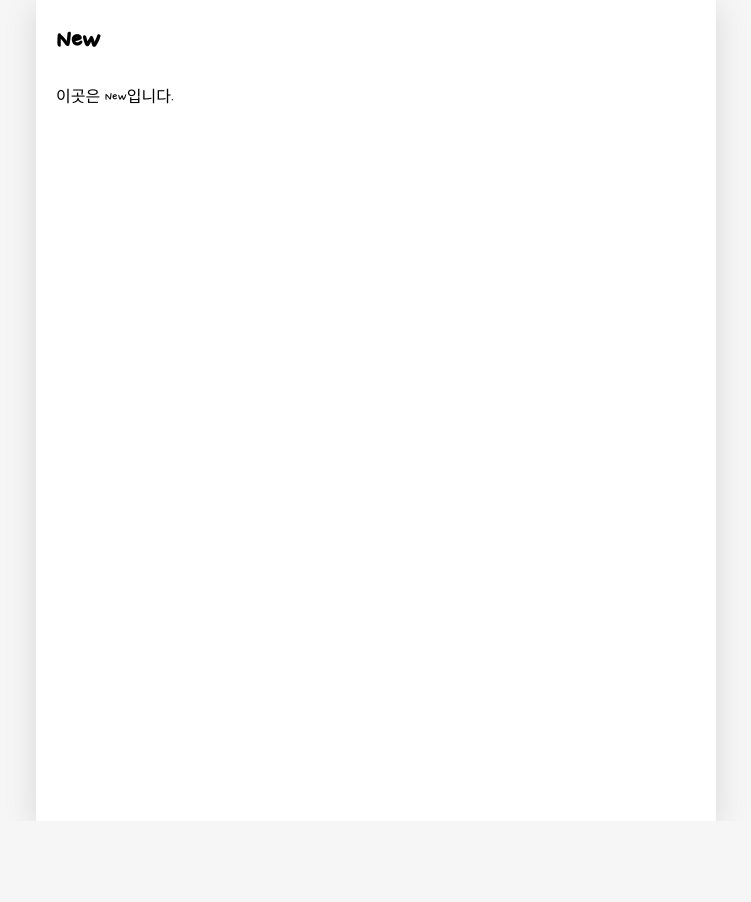
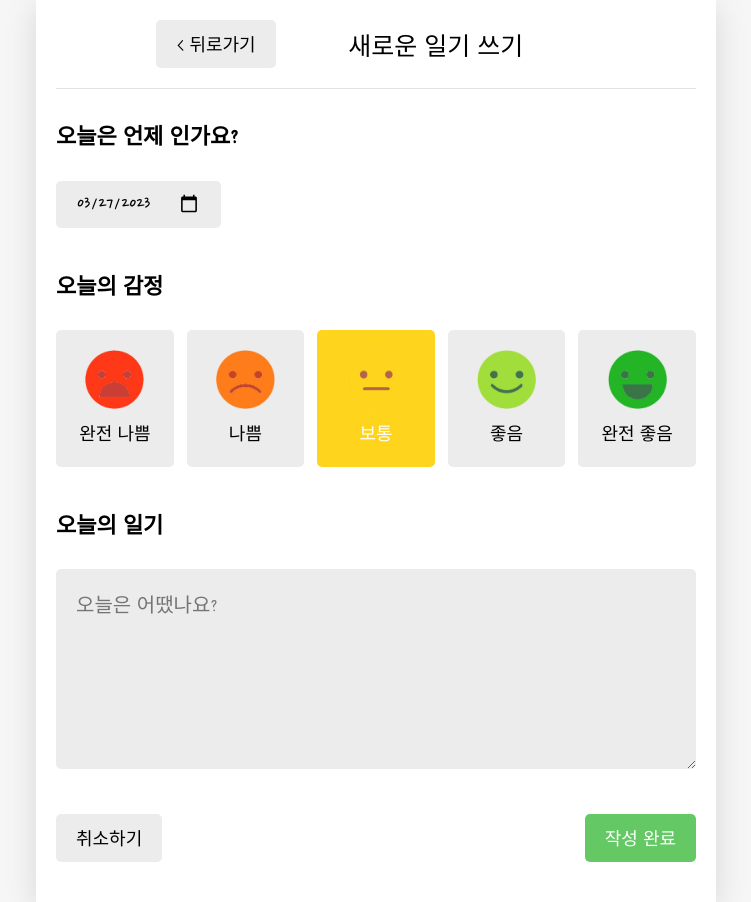
Before and after one commit to WePung/self, a React (Create React App) app: page /new in a window 1280 px wide. Shown: the whole page, without its empty margins (264-1015 px from the left). Before the commit the page ends 821 px from the top, so only its background shows below. Built offline with nearby package versions, Linux system fonts and the light colour scheme; a web font is replaced by a local one.

Commit message:
EmotionDiary onCreate()

```diff
--- a/src/App.css
+++ b/src/App.css
@@ -176,3 +176,106 @@ header .head_text{
 .DiaryItem .btn_wrapper{
     min-width: 70px;
 }
+
+/* DiaryEditor */
+
+.DiaryEditor section{
+    margin-bottom: 40px;
+}
+
+.DiaryEditor h4{
+    font-size: 22px;
+    font-weight: bold;
+}
+
+.DiaryEditor .input_date{
+    border: none;
+    border-radius: 5px;
+    background-color: #ececec;
+
+    padding: 10px 20px 10px 20px;
+
+    cursor: pointer;
+    font-family: "Nanum Pen Script";
+    font-size: 20px;
+}
+
+.DiaryEditor .emotion_list_wrapper{
+    display: grid;
+    grid-template-columns: repeat(5, auto);
+    gap: 2%;
+}
+
+.DiaryEditor textarea{
+    font-family: "Nanum Pen Script";
+    font-size: 20px;
+
+    box-sizing: border-box;
+    width: 100%;
+    min-height: 200px;
+    resize: vertical;
+
+    border: none;
+    border-radius: 5px;
+    background-color: #ececec;
+
+    padding: 20px;
+}
+
+.DiaryEditor .control_box{
+    display: flex;
+    justify-content: space-between;
+    align-items: center;
+}
+
+/* EmotionItem */
+
+.EmotionItem{
+    cursor: pointer;
+    border-radius: 5px;
+    padding-top: 20px;
+    padding-bottom: 20px;
+
+    display: flex;
+    flex-direction: column;
+    justify-content: center;
+    align-items: center;
+}
+
+.EmotionItem img{
+    width: 50%;
+    margin-bottom: 10px;
+}
+
+.EmotionItem span{
+    font-size: 18px;
+}
+
+.EmotionItem_off{
+    background-color: #ececec;
+}
+
+.EmotionItem_on_1{
+    background-color: #ff3817;
+    color: #ffffff;
+}
+
+.EmotionItem_on_2{
+    background-color: #fe7c1a;
+    color: #ffffff;
+}
+
+.EmotionItem_on_3{
+    background-color: #fed41d;
+    color: #ffffff;
+}
+
+.EmotionItem_on_4{
+    background-color: #a1de3b;
+    color: #ffffff;
+}
+
+.EmotionItem_on_5{
+    background-color: #23b526;
+    color: #ffffff;
+}
--- a/src/App.js
+++ b/src/App.js
@@ -80,12 +80,14 @@ const App = () => {
 
     // CREATE
     const onCreate = (date, content, emotion) =>{
-      dispatch({type:"CREATE", data:{
+      dispatch({
+        type:"CREATE",
+        data:{
         id : dataId.current,
-        data: new Date(date).getTime(),
+        date: new Date(date).getTime(),
         content,
         emotion
-      }
+      },
     })
     dataId.current += 1;
     }
--- /dev/null
+++ b/src/componet/DiaryEditor.js
@@ -0,0 +1,129 @@
+import React, { useContext, useRef, useState } from 'react';
+import { useNavigate } from 'react-router-dom';
+import MyHeader from './MyHeader';
+import MyButton from './MyButton';
+import EmotionItem from './EmotionItem';
+import { DiaryDispatchContext } from './../App.js';
+
+const evn = process.env;
+evn.PUBLIC_URL = evn.PUBLIC_URL || "";
+
+const emotionList = [
+    {
+        emotion_id : 1,
+        emotion_img : process.env.PUBLIC_URL + `/assets/emotion1.png`,
+        emotion_dscript : "완전 나쁨"
+    },
+    {
+        emotion_id : 2,
+        emotion_img : process.env.PUBLIC_URL + `/assets/emotion2.png`,
+        emotion_dscript : "나쁨"
+    },
+    {
+        emotion_id : 3,
+        emotion_img : process.env.PUBLIC_URL + `/assets/emotion3.png`,
+        emotion_dscript : "보통"
+    },{
+        emotion_id : 4,
+        emotion_img : process.env.PUBLIC_URL + `/assets/emotion4.png`,
+        emotion_dscript : "좋음"
+    },{
+        emotion_id : 5,
+        emotion_img : process.env.PUBLIC_URL + `/assets/emotion5.png`,
+        emotion_dscript : "완전 좋음"
+    }
+]
+
+const getStringDate = (date) =>{
+    return date.toISOString().slice(0, 10); // toISOSring은 date객체를 받아 yyyy-mm-ddthh형태로 나타내줌
+}
+
+const DiaryEditor = () => {
+
+    const [date, setDate] = useState(getStringDate(new Date()));
+    const [emotion, setEmotion] = useState(3);
+    const [content, setContnet] = useState("");
+    const contentRef =useRef();
+    const {onCreate} = useContext(DiaryDispatchContext);
+
+    const handleSubmit = () =>{
+        if(content === undefined){
+            contentRef.current.focous();
+            return;
+        }
+        onCreate(date, content, emotion);
+        navigate('/',{replace:true});
+    }
+
+    const handleClickEmote = (emotion) => {
+        setEmotion(emotion);
+    }
+
+    const navigate = useNavigate();
+
+    const goBack = () => {
+        navigate(-1);
+    }
+
+    return (
+        <div className='DiaryEditor'>
+        <MyHeader
+        leftChild={<MyButton
+                    onClick={goBack}
+                    text={"< 뒤로가기"}
+                    />}
+        headText = {"새로운 일기 쓰기"}
+        />
+        <div>
+            <section>
+                <h4>오늘은 언제 인가요?</h4>
+                <div className='input_box'>
+                    <input
+                    className='input_date'
+                    value = {date}
+                    onChange={(e)=>setDate(e.target.value)}
+                    type='date' />
+                </div>
+            </section>
+            <section>
+                <h4>오늘의 감정</h4>
+                <div className='input_box emotion_list_wrapper'>
+                    {emotionList.map((it)=>(
+                        <EmotionItem key={it.emotion_id} {...it}
+                        onClick = {handleClickEmote}
+                        isSelected = {it.emotion_id === emotion}
+                        />
+                ))}
+                </div>
+            </section>
+            <section>
+                <h4>오늘의 일기</h4>
+                <div className='input_box_text_wrapper'>
+                    <textarea
+                     ref={contentRef}
+                     value={content}
+                     onChange={(e)=>setContnet(e.target.value)}
+                     placeholder='오늘은 어땠나요?'
+                    />
+                </div>
+            </section>
+            <section>
+                <div className='control_box'>
+                    <MyButton
+                        text={"취소하기"}
+                        onClick={goBack}
+                    />
+                    <MyButton
+                        type={"positive"}
+                        text={"작성 완료"}
+                        onClick ={handleSubmit}
+                    />
+                </div>
+            </section>
+        </div>
+
+    </div>
+    );
+};
+
+export default DiaryEditor;
--- /dev/null
+++ b/src/componet/EmotionItem.js
@@ -0,0 +1,16 @@
+import React from 'react';
+
+const EmotionItem = ({emotion_id, emotion_img, emotion_dscript, onClick, isSelected}) => {
+    return (
+        <div className={['EmotionItem',
+        isSelected ? `EmotionItem_on_${emotion_id}` : `EmotionItem_off`,
+    ].join(" ")}
+        onClick = {() => onClick(emotion_id)}
+        >
+            <img src={emotion_img} />
+            <span>{emotion_dscript}</span>
+        </div>
+    );
+};
+
+export default EmotionItem;
--- a/src/pages/New.js
+++ b/src/pages/New.js
@@ -1,12 +1,10 @@
 import React from 'react';
+import DiaryEditor from '../componet/DiaryEditor';
 
 const New = () => {
     return (
         <div>
-            <div>
-            <h1>New</h1>
-            <p>이곳은 New입니다.</p>
-        </div>
+            <DiaryEditor />
         </div>
     );
 };
```
